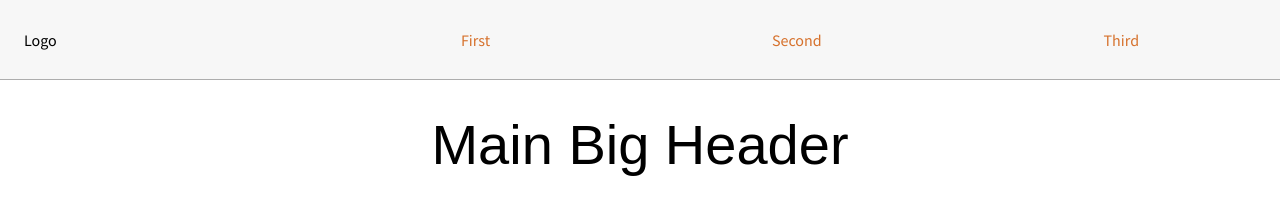
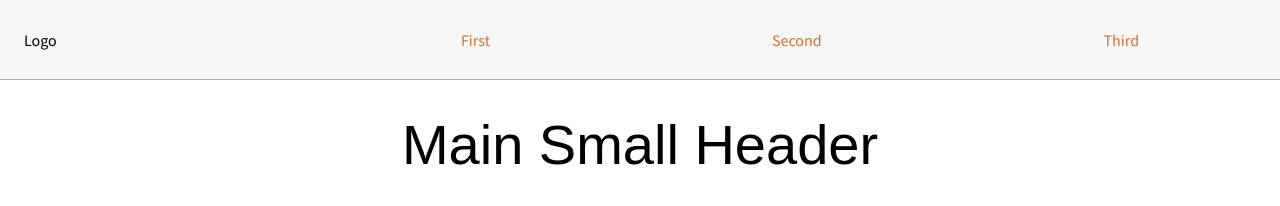
Before and after one commit to KalleJohansson/angie-k8s, an Angular app: page / in a window 1280 px wide. Shown: the top 206 px of the page. Built offline with nearby package versions, Linux system fonts and the light colour scheme.

Commit message:
big to small

```diff
--- a/src/app/app.component.html
+++ b/src/app/app.component.html
@@ -1,7 +1,7 @@
 <!--The content below is only a placeholder and can be replaced.-->
 <div class="wrapper">
   <app-topbar class="topbar"></app-topbar>
-  <h1 class="heading">main big header</h1>
+  <h1 class="heading">main small header</h1>
 <main class="main">
   <router-outlet></router-outlet>
 </main>
```
